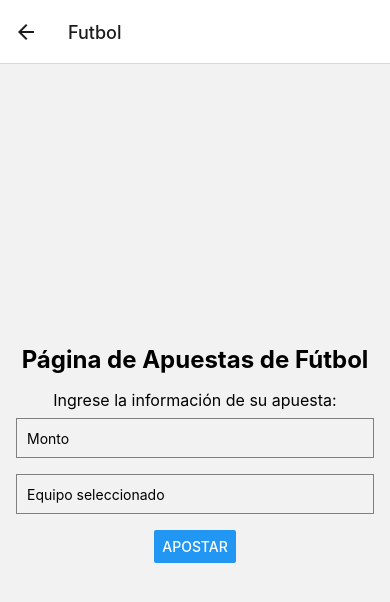
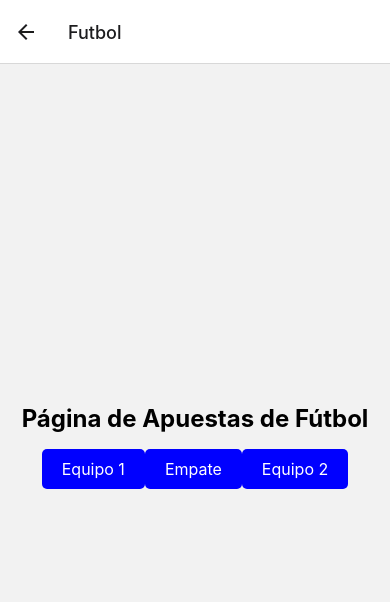
Before and after one commit to uo264578/bet-capgemini, a React Native app: screen /Futbol in a window 390 px wide. Shown: the top 602 px of the page. Built offline with nearby package versions, Linux system fonts and the light colour scheme.

Commit message:
futbol y tenis sin acabar

```diff
--- a/App.js
+++ b/App.js
@@ -1,3 +1,4 @@
+// App.js
 import { createNativeStackNavigator } from "@react-navigation/native-stack";
 import { NavigationContainer } from "@react-navigation/native";
 import CreateUserScreen from "./screens/CreateUserScreen";
@@ -6,30 +7,15 @@ import Futbol from './screens/Futbol';
 import Baloncesto from './screens/Baloncesto';
 import Tenis from './screens/Tenis';
 import CarrerasCaballos from './screens/CarrerasCaballos';
+import { createStackNavigator } from '@react-navigation/stack';
+import { app } from './database/firebase';
 
-const Stack=createNativeStackNavigator();
-/*
-function MyStack(){
-  return(
-        <Stack.Navigator>
-          <Stack.Screen name="CreateUserScreen" component={CreateUserScreen}/>
-          <Stack.Screen name="Home" component={Home} />
-        <Stack.Screen name="Futbol" component={Futbol} />
-        <Stack.Screen name="Baloncesto" component={Baloncesto} />
-        <Stack.Screen name="Tenis" component={Tenis} />
-        <Stack.Screen name="CarrerasCaballos" component={CarrerasCaballos} />
-        <Stack.Screen name="RegistroUsuario" component={RegistroUsuario} />
-        </Stack.Navigator>
-  )
-}
-*/
+const Stack = createStackNavigator();
+
 export default function App() {
-
-
   return (
     <NavigationContainer>
       <Stack.Navigator>
-          <Stack.Screen name="CreateUserScreen" component={CreateUserScreen}/>
         <Stack.Screen name="Home" component={Home} />
         <Stack.Screen name="Futbol" component={Futbol} />
         <Stack.Screen name="Baloncesto" component={Baloncesto} />
@@ -38,5 +24,4 @@ export default function App() {
       </Stack.Navigator>
     </NavigationContainer>
   );
-
 }
--- a/database/firebase.js
+++ b/database/firebase.js
@@ -9,5 +9,6 @@ storageBucket:"bet-capgemini.appspot.com",
 messagingSenderId:"12657127604",
 appId:"1:12657127604:android:3a7a850927d9cae048a7e1"
 }
+
 const app= initializeApp(firebaseConfig);
-export const firestore=getFirestore(app);
+export {app};
--- a/package.json
+++ b/package.json
@@ -15,6 +15,7 @@
     "@react-native-firebase/database": "^18.6.1",
     "@react-native-firebase/firestore": "^18.6.1",
     "@react-navigation/native-stack": "^6.9.17",
+    "@react-navigation/stack": "^6.3.20",
     "expo": "~49.0.15",
     "expo-status-bar": "~1.6.0",
     "firebase": "^10.6.0",
--- a/screens/Futbol.js
+++ b/screens/Futbol.js
@@ -1,40 +1,81 @@
-// Futbol.js
 import React, { useState } from 'react';
-import { View, Text, TextInput, Button, StyleSheet } from 'react-native';
+import { View, Text, Button, StyleSheet, TouchableOpacity, TextInput, Alert } from 'react-native';
 import { firebase } from '@react-native-firebase/database';
 
 export default function Futbol() {
   const [monto, setMonto] = useState('');
+  const [cuota, setCuota] = useState('');
   const [equipoSeleccionado, setEquipoSeleccionado] = useState('');
 
-  const handleApostar = () => {
+  const handleApostar = (equipo,c) => {
+    setEquipoSeleccionado(equipo);
+    setCuota(c);
+  };
+
+  const handleConfirmarApuesta = () => {
     const usuarioId = firebase.auth().currentUser.uid;
 
+    // Validar la cantidad apostada
+    const parsedMonto = parseFloat(monto);
+    if (isNaN(parsedMonto) || parsedMonto <= 0) {
+      Alert.alert('Cantidad inválida', 'Ingrese una cantidad válida para apostar.');
+      return;
+    }
+
+    // Realizar la apuesta usando la cantidad, cuota y otros detalles
     firebase.database().ref(`/apuestas/futbol/${usuarioId}`).push({
-      monto,
-      equipoSeleccionado,
+      monto: parsedMonto,
+      cuota: parseFloat(cuota),
       fecha: new Date().toString(),
+      ganador: equipoSeleccionado,
+      ganancia: parsedMonto * cuota, // Ganancia es igual a la cantidad apostada en este caso
+      idUsuario: usuarioId,
     });
+
+    // Reiniciar el estado después de la apuesta
+    setMonto('');
+    setCuota('');
+    setEquipoSeleccionado('');
   };
 
   return (
     <View style={styles.container}>
       <Text style={styles.title}>Página de Apuestas de Fútbol</Text>
-      <Text style={styles.label}>Ingrese la información de su apuesta:</Text>
+      <View style={styles.buttonContainer}>
+        <TouchableOpacity
+          style={[styles.button, equipoSeleccionado === 'Equipo1' && styles.selectedButton]}
+          onPress={() => handleApostar('Equipo1',1.7)}
+        >
+          <Text style={styles.buttonText}>Equipo 1</Text>
+        </TouchableOpacity>
+        <TouchableOpacity
+          style={[styles.button, equipoSeleccionado === 'Empate' && styles.selectedButton]}
+          onPress={() => handleApostar('Empate', 2.5)}
+        >
+          <Text style={styles.buttonText}>Empate</Text>
+        </TouchableOpacity>
+        <TouchableOpacity
+          style={[styles.button, equipoSeleccionado === 'Equipo2' && styles.selectedButton]}
+          onPress={() => handleApostar('Equipo2', 3.5)}
+        >
+          <Text style={styles.buttonText}>Equipo 2</Text>
+        </TouchableOpacity>
+      </View>
+      {equipoSeleccionado !== '' && (
+        <>
+          <Text style={styles.label}>Ingrese la cantidad apostada:</Text>
+          <Text style={styles.label}>Cuota:</Text>
+          <Text style={styles.label}>{cuota}</Text>
           <TextInput
             style={styles.input}
-        placeholder="Monto"
+            placeholder="Cantidad"
             keyboardType="numeric"
             value={monto}
             onChangeText={(text) => setMonto(text)}
           />
-      <TextInput
-        style={styles.input}
-        placeholder="Equipo seleccionado"
-        value={equipoSeleccionado}
-        onChangeText={(text) => setEquipoSeleccionado(text)}
-      />
-      <Button title="Apostar" onPress={handleApostar} />
+          <Button title="Confirmar Apuesta" onPress={handleConfirmarApuesta} />
+        </>
+      )}
     </View>
   );
 }
@@ -51,6 +92,24 @@ const styles = StyleSheet.create({
     fontWeight: 'bold',
     marginBottom: 16,
   },
+  buttonContainer: {
+    flexDirection: 'row',
+    justifyContent: 'space-between',
+    marginBottom: 16,
+  },
+  button: {
+    backgroundColor: 'blue',
+    paddingVertical: 10,
+    paddingHorizontal: 20,
+    borderRadius: 5,
+  },
+  selectedButton: {
+    backgroundColor: 'darkblue',
+  },
+  buttonText: {
+    color: 'white',
+    fontSize: 16,
+  },
   label: {
     fontSize: 16,
     marginBottom: 8,
--- a/screens/Home.js
+++ b/screens/Home.js
@@ -1,6 +1,7 @@
 // Home.js
 import React from 'react';
 import { View, Text, Button } from 'react-native';
+import Futbol from './Futbol';
 
 export default function Home({ navigation }) {
   return (
--- a/screens/Tenis.js
+++ b/screens/Tenis.js
@@ -1,66 +1,80 @@
-// Tenis.js
-import React, { useState } from 'react';
-import { View, Text, TextInput, Button, StyleSheet } from 'react-native';
-import { firebase } from '@react-native-firebase/database';
+import React, { useState, useEffect } from 'react';
+import { View, Text, FlatList } from 'react-native';
+import { app } from '../database/firebase';
+import { getFirestore, collection, onSnapshot, getDocs } from 'firebase/firestore';
 
-export default function Tenis() {
-  const [monto, setMonto] = useState('');
-  const [equipoSeleccionado, setEquipoSeleccionado] = useState('');
+const firestore = getFirestore(app);
+const partidosTenisCollection = collection(firestore, 'PartidosTenis');
 
-  const handleApostar = () => {
-    const usuarioId = firebase.auth().currentUser.uid;
+const PartidosTenisScreen = () => {
+  const [partidosTenis, setPartidosTenis] = useState([]);
 
-    firebase.database().ref(`/apuestas/tenis/${usuarioId}`).push({
-      monto,
-      equipoSeleccionado,
-      fecha: new Date().toString(),
+  useEffect(() => {
+    const obtenerPartidosTenis = async () => {
+      try {
+        const querySnapshot = await getDocs(partidosTenisCollection);
+        const partidosTenisData = querySnapshot.docs.map((doc) => doc.data());
+        console.log(partidosTenisData);
+        setPartidosTenis(partidosTenisData);
+      } catch (error) {
+        console.error('Error al leer datos de partidosTenis:', error);
+      }
+    };
+
+    obtenerPartidosTenis();
+    console.log(partidosTenisCollection);
+    const unsubscribe = onSnapshot(partidosTenisCollection, (snapshot) => {
+      snapshot.docChanges().forEach((change) => {
+        // Actualiza el estado con el nuevo dato en tiempo real
+        setPartidosTenis((prevPartidosTenis) => {
+          const updatedPartidosTenis = [...prevPartidosTenis];
+          const changedPartido = change.doc.data();
+          const index = updatedPartidosTenis.findIndex(
+            (partido) => partido.id === change.doc.id
+          );
+
+          if (change.type === 'added') {
+            // Añade el nuevo partido
+            updatedPartidosTenis.push(changedPartido);
+          } else if (change.type === 'modified') {
+            // Actualiza el partido existente
+            updatedPartidosTenis[index] = changedPartido;
+          } else if (change.type === 'removed') {
+            // Elimina el partido existente
+            updatedPartidosTenis.splice(index, 1);
+          }
+
+          return updatedPartidosTenis;
+        });
+      });
     });
-  };
+
+    return () => {
+      unsubscribe();
+    };
+  }, []);
 
   return (
-    <View style={styles.container}>
-      <Text style={styles.title}>Página de Apuestas de Tenis</Text>
-      <Text style={styles.label}>Ingrese la información de su apuesta:</Text>
-      <TextInput
-        style={styles.input}
-        placeholder="Monto"
-        keyboardType="numeric"
-        value={monto}
-        onChangeText={(text) => setMonto(text)}
-      />
-      <TextInput
-        style={styles.input}
-        placeholder="Equipo seleccionado"
-        value={equipoSeleccionado}
-        onChangeText={(text) => setEquipoSeleccionado(text)}
-      />
-      <Button title="Apostar" onPress={handleApostar} />
+    <View>
+      <Text>Lista de Partidos de Tenis</Text>
+      <FlatList
+        data={partidosTenis}
+        keyExtractor={(item, index) => (item.id ? item.id.toString() : index.toString())}
+        renderItem={({ item }) => (
+        <View key={item.id}>
+          <Text>Jugador 1: {item.id}</Text>
+          <Text>Jugador 2: {item.jugador2}</Text>
+          <Text>Cuota 1: {item.cuota1}</Text>
+          <Text>Cuota 2: {item.cuota2}</Text>
+          <Text>Fecha: {item.fecha}</Text>
+          <Text>--------------------------</Text>
+        </View>
+  )}
+/>
+
+
     </View>
   );
-}
+};
 
-const styles = StyleSheet.create({
-  container: {
-    flex: 1,
-    justifyContent: 'center',
-    alignItems: 'center',
-    padding: 16,
-  },
-  title: {
-    fontSize: 24,
-    fontWeight: 'bold',
-    marginBottom: 16,
-  },
-  label: {
-    fontSize: 16,
-    marginBottom: 8,
-  },
-  input: {
-    width: '100%',
-    height: 40,
-    borderColor: 'gray',
-    borderWidth: 1,
-    marginBottom: 16,
-    paddingHorizontal: 10,
-  },
-});
+export default PartidosTenisScreen;
```
Also changed, not shown: 1 other file (tests, documents, lock files or other folders). Lines whose indentation alone changed are shown as unchanged.
